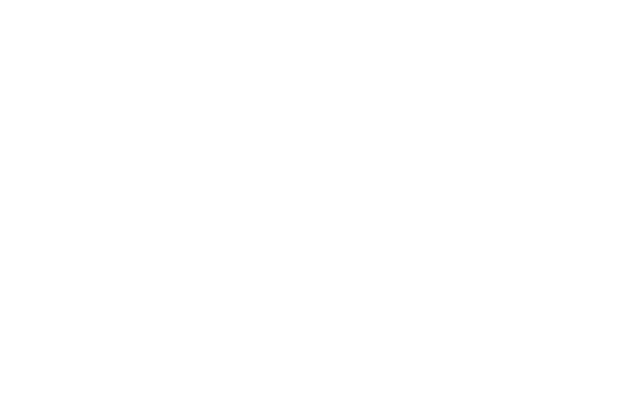
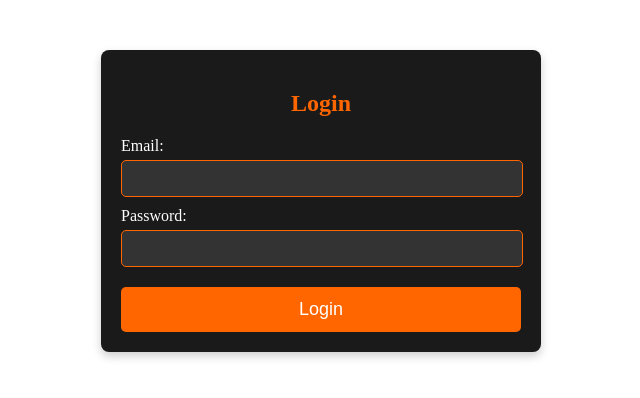
Before and after one commit to Mahdi-Mouldi/E-CommercePHP, a PHP site: page /auth/login.php in a window 1280 px wide. Before the commit the part shown is empty. Shown: the top 398 px of the page, without its empty margins (319-959 px from the left). Run offline with PHP 8.4, Linux system fonts and the light colour scheme.

Commit message:
ajoute login.php

```diff
--- /dev/null
+++ b/assets/css/login.css
@@ -0,0 +1,50 @@
+.login-container {
+    width: 100%;
+    max-width: 400px;
+    background-color: #1a1a1a;
+    color: #fff;
+    padding: 20px;
+    margin: 50px auto;
+    text-align: center;
+    border-radius: 8px;
+    box-shadow: 0px 4px 10px rgba(0, 0, 0, 0.2);
+}
+
+.login-container h2 {
+    color: #ff6600;
+    margin-bottom: 20px;
+}
+
+.login-container label {
+    display: block;
+    text-align: left;
+    margin-top: 10px;
+    font-size: 16px;
+}
+
+.login-container input {
+    width: 95%;
+    padding: 10px;
+    margin-top: 5px;
+    border: 1px solid #ff6600;
+    border-radius: 5px;
+    background-color: #333;
+    color: white;
+}
+
+.btn-login {
+    width: 100%;
+    margin-top: 20px;
+    background-color: #ff6600;
+    color: white;
+    padding: 12px;
+    border: none;
+    border-radius: 5px;
+    cursor: pointer;
+    font-size: 18px;
+    transition: background-color 0.3s;
+}
+
+.btn-login:hover {
+    background-color: #e55b00;
+}
--- a/auth/login.php
+++ b/auth/login.php
@@ -0,0 +1,24 @@
+<!DOCTYPE html>
+<html lang="en">
+<head>
+    <meta charset="UTF-8">
+    <meta name="viewport" content="width=device-width, initial-scale=1.0">
+    <title>Login - E-Commerce</title>
+    <link rel="stylesheet" href="../assets/css/login.css">
+</head>
+<body>
+<div class="login-container">
+    <h2>Login</h2>
+    <form action="login.php" method="POST">
+        <label for="email">Email:</label>
+        <input type="email" id="email" name="email" required>
+
+        <label for="password">Password:</label>
+        <input type="password" id="password" name="password" required>
+
+        <button type="submit" class="btn-login">Login</button>
+    </form>
+</div>
+
+</body>
+</html>
--- a/includes/header.php
+++ b/includes/header.php
@@ -4,7 +4,7 @@
     <meta charset="UTF-8">
     <meta name="viewport" content="width=device-width, initial-scale=1.0">
     <title>E-Commerce</title>
-    <link rel="stylesheet" href="../assets/css/style.css">
+    <link rel="stylesheet" href="../assets/css/header.css">
 </head>
 <body>
 
@@ -20,3 +20,5 @@
         </nav>
     </div>
 </header>
+</body>
+</html>
```
Also changed, not shown: assets/css/header.css (renamed from assets/css/style.css).
